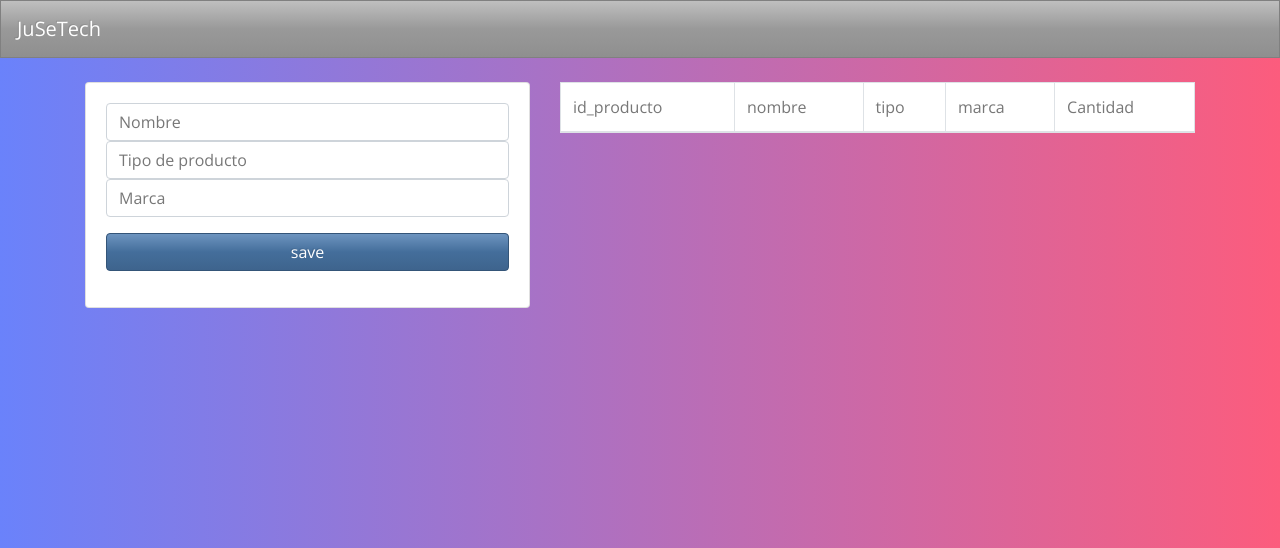
After one commit to JUSELERO/flask, a Flask app: template templates/ventas.html in a window 1280 px wide. The commit adds this page. Shown: the top 548 px of the page. Run offline with Flask 2, Linux system fonts and the light colour scheme; the template is opened without the code that fills it, so the values that code supplies are empty; some libraries are stand-ins or nearby versions.

Commit message:
agregado el boton de ventas y compras, funcionando parcialmente la consulta de ventas con su cantidad de producto

```diff
--- /dev/null
+++ b/templates/ventas.html
@@ -0,0 +1,81 @@
+{% extends "layout.html" %}
+{% block body %}
+
+<div class ="row">
+
+<div class="col-md-5">
+
+{% with messages = get_flashed_messages() %}
+{% if messages %}
+{% for message in messages %}
+
+ <div class="alert alert-warning alert-dismissible fade show" role="alert">
+    {{message}}
+    <button type="button" class="close" data-dismiss="alert" aria-label="Close">
+      <span aria-hidden="true">&times;</span>
+    </button>
+  </div>
+
+
+{% endfor %}
+{% endif %}
+{% endwith %}
+
+<div class="card card-body">
+
+        <form action="/add_producto" method='POST'>
+            <div class="form-grooup">
+                    <input type="text" name="nombre" placeholder="Nombre" class="form-control">
+            </div>
+            <div class="form-grooup">
+            <input type="text" name="tipo" placeholder="Tipo de producto" class="form-control">
+            </div>
+            <div class="form-group">
+                    <input type="text" name="marca" placeholder="Marca" class="form-control">
+            </div>
+
+
+            <div class="form-group">
+                    <button type='submit' class="btn btn-primary btn-block">save</button>
+            </div>
+
+
+            </form>
+
+</div>
+
+</div>
+<div class="col-md-7">
+        <table class="table table-striped table-bordered bg-white ">
+                <thead>
+                <tr>
+                    <td>id_producto</td>
+                    <td>nombre </td>
+                    <td>tipo</td>
+                    <td>marca </td>
+                    <td>Cantidad</td>
+                </tr>
+            </thead>
+            <tbody>
+                {% for venta in ventas %}
+
+
+                <tr><td>{{venta.0 }}  </td>
+                    <td>{{venta.1 }}  </td>
+                    <td>{{venta.2 }} </td>
+                    <td>{{venta.3 }} </td>
+                    <td>{{venta.3 }} </td>
+                    <td><a href="/delete/{{producto.0}}" class="btn btn-warning"> Delete </a>
+                        <a href="/edit/{{producto.0}}" class="btn btn-danger"> Edit </a>
+                    </td>
+                </tr>
+                {% endfor %}
+            </tbody>
+            </table>
+
+</div>
+</div>
+
+
+
+{% endblock %}
```
Also changed, not shown: templates/Inicio.html (+5 -2 lines).
